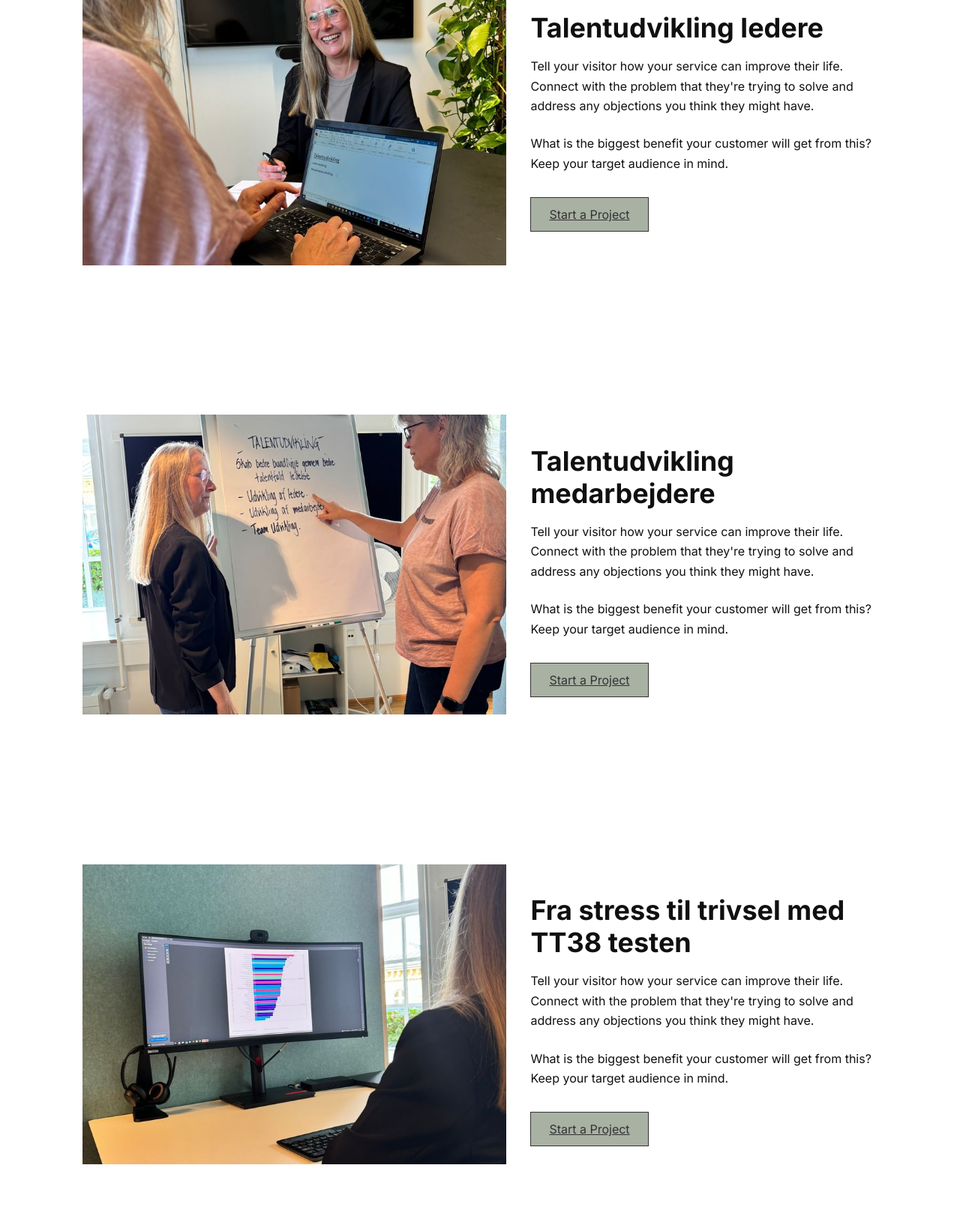
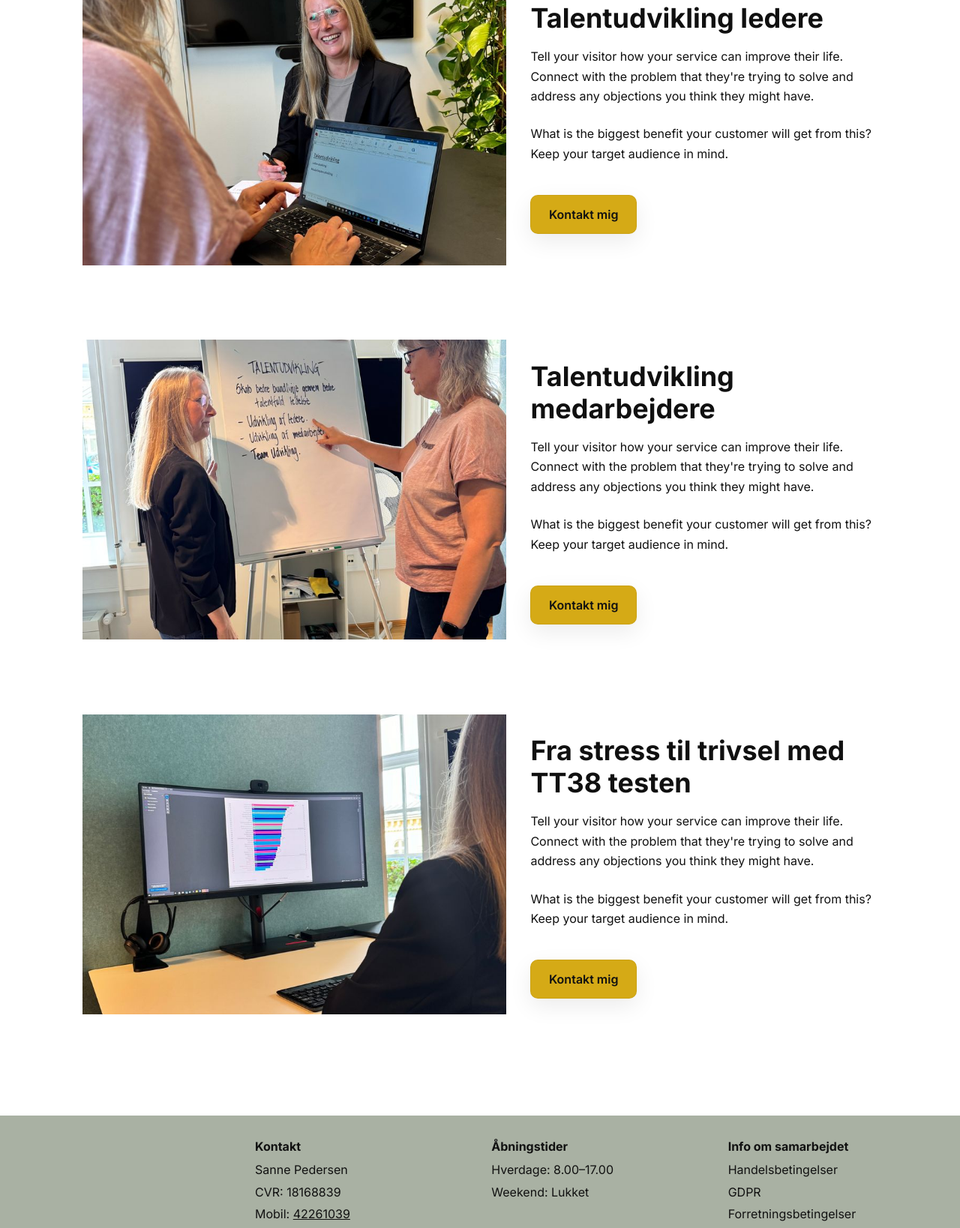
Before and after one commit to Bilmpz/SannePedersen, a plain HTML site: page services.html in a window 1280 px wide. Shown: the part 755-2393 px from the top of the page at 75% size. Drawn offline with nearby package versions, Linux system fonts and the light colour scheme.

Commit message:
Add files via upload

```diff
--- a/services.html
+++ b/services.html
@@ -67,13 +67,13 @@
           <p>What is the biggest benefit your customer will get from this? Keep your target audience in mind.</p>
 
             <div style="margin-top: 42px;">
-          <a href="index.html#kontakt" class="kontakt" style="border: 1px solid #333; background: var(--green-velvet); color: #333; padding: 12px 24px;">Start a Project</a>
+          <a href="index.html#kontakt" class="btn" style="background-color: #D5AA16; padding: 12px 24px;">Kontakt mig</a>
           </div>
         </div>
       </div>
 
     </section>
-        <section class="section">
+        <section class="section" style="margin-top: -100px;">
       <div class="container two-col">
         <div class="col">
           <img src="V27_O-xA-1.jpeg" alt="Fra stress til trivsel med TT38 testen" style="width: 100%; height: auto; border-radius: 0;" />
@@ -86,12 +86,12 @@
           <p>What is the biggest benefit your customer will get from this? Keep your target audience in mind.</p>
 
              <div style="margin-top: 42px;">
-          <a href="index.html#kontakt" class="kontakt" style="border: 1px solid #333; background: var(--green-velvet); color: #333; padding: 12px 24px;">Start a Project</a>
+<a href="index.html#kontakt" class="btn" style="background-color: #D5AA16; padding: 12px 24px;">Kontakt mig</a>
           </div>
         </div>
 
    </section>
-        <section class="section">
+        <section class="section" style="margin-top: -100px;">
       <div class="container two-col">
         <div class="col">
           <img src="Talentprofil-billede.jpeg" alt="Fra stress til trivsel med TT38 testen" style="width: 100%; height: auto; border-radius: 0;" />
@@ -102,7 +102,7 @@
             <p>What is the biggest benefit your customer will get from this? Keep your target audience in mind.</p>
 
           <div style="margin-top: 42px;">
-          <a href="index.html#kontakt" class="kontakt" style="border: 1px solid #333; background: var(--green-velvet); color: #333; padding: 12px 24px;">Start a Project</a>
+<a href="index.html#kontakt" class="btn" style="background-color: #D5AA16; padding: 12px 24px;">Kontakt mig</a>
           </div>
         </div>
       </div>
```
Also changed, not shown: index.html (+1 -1 lines).
